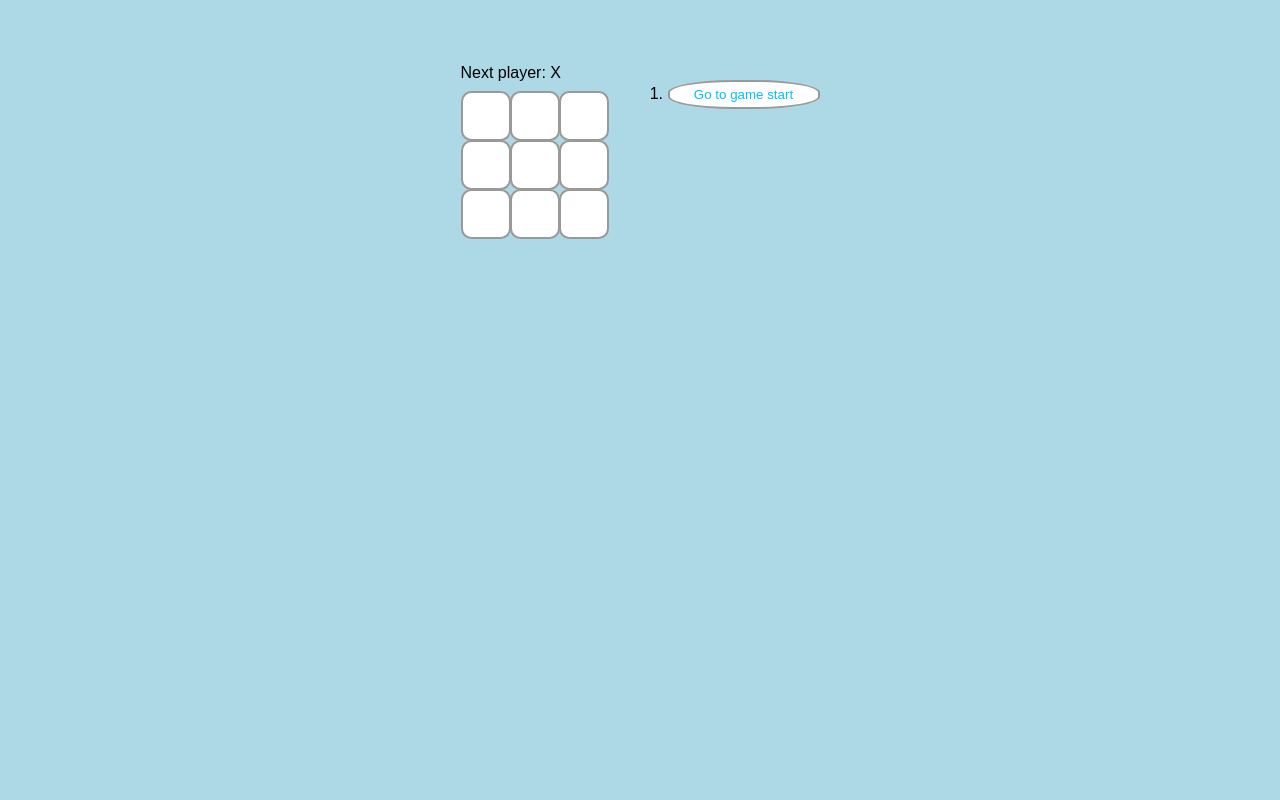
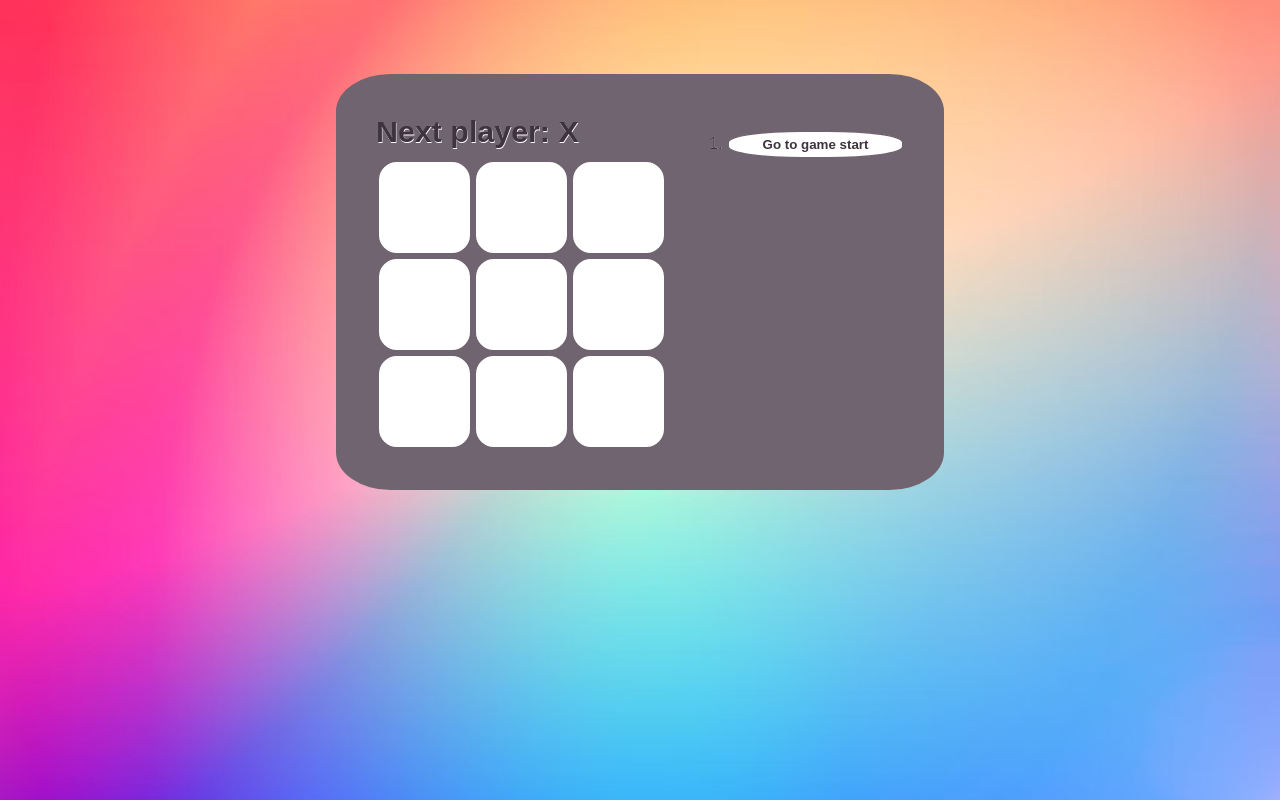
Before and after one commit to GalinaBaleva/React, a React (Create React App) app in the folder tik-tac-toe/: page / in a window 1280 px wide. Built offline with nearby package versions, Linux system fonts and the light colour scheme.

Commit message:
status of description is changed, for current move only

```diff
--- a/tik-tac-toe/src/App.js
+++ b/tik-tac-toe/src/App.js
@@ -86,6 +86,10 @@ export default function Game() {
             desctiption = 'Go to game start';
         };
 
+        if(history.length-1 === move && move > 0){
+            desctiption = 'You are at move #' + move
+        };
+
         return (
             <li key={move}>
                 <button onClick={() => jumpTo(move)}>{desctiption}</button>
--- a/tik-tac-toe/src/styles.css
+++ b/tik-tac-toe/src/styles.css
@@ -9,7 +9,8 @@ body {
   padding: 0;
   display: flex;
   justify-content: center;
-  background: lightblue;
+  background-image: url(/public/photo-1579546929518-9e396f3cc809.avif);
+  background-size: cover;
   margin-top: 5%;
   align-items: center;
 }
@@ -55,19 +56,18 @@ ul {
 
 .square {
   background: #fff;
-  border: 2px solid #999;
+  border: 2px solid #6F646F;
   float: left;
-  font-size: 24px;
   font-weight: bold;
   line-height: 34px;
-  height: 50px;
-  margin-right: -1px;
-  margin-top: -1px;
+  height: 95px;
+  margin: 1px;
   padding: 0;
   text-align: center;
-  width: 50px;
+  width: 95px;
   border-radius: 21%;
-  color: deepskyblue;
+  color: #F4346A;
+  font-size: 250%;
 }
 
 .board-row:after {
@@ -78,23 +78,34 @@ ul {
 
 .status {
   margin-bottom: 10px;
+  color: #3E333E;
+  font-size: 190%;
+  font-weight: bold;
+  text-shadow: 0.5px 0.5px white;
 }
 
 .game {
   display: flex;
   flex-direction: row;
+  margin: 10px;
+  background: #6F646F;
+  padding: 40px;
+  border-radius: 9%;
 }
 
 .game-info {
   margin-left: 20px;
+  color: #3E333E;
+  text-shadow: 0.2px 0.2px white;
 
 }
+
 button {
-  color: deepskyblue;
+  color: #3E333E;
   background-color: white;
   padding: 5px 20px;
   border-radius: 43%;
-  width: 152px;
-  border: 2px solid #999;
-
+  width: 177px;
+  border: 2px solid #6F646F;
+  font-weight: bold;
 }
```
